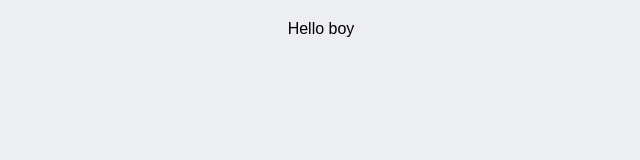
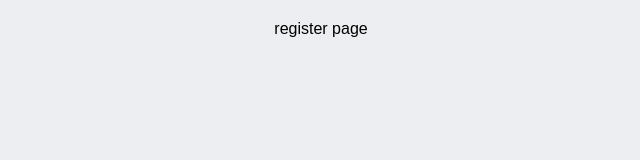
Before and after one commit to micodee/react-blog-mern-stack, a React (Create React App) app: page /register in a window 1280 px wide. Shown: the top 160 px of the page, without its empty margins (319-959 px from the left). Built offline with nearby package versions, Linux system fonts and the light colour scheme.

Commit message:
05 - Membuat Halaman Pages Rute

```diff
--- a/package.json
+++ b/package.json
@@ -8,8 +8,8 @@
     "@testing-library/user-event": "^13.5.0",
     "react": "^18.2.0",
     "react-dom": "^18.2.0",
-    "react-scripts": "5.0.1",
-    "web-vitals": "^2.1.4"
+    "react-router-dom": "^6.6.1",
+    "react-scripts": "5.0.1"
   },
   "scripts": {
     "start": "react-scripts start",
--- a/src/App.js
+++ b/src/App.js
@@ -1,10 +1,9 @@
+import { Rute } from './config/Config';
 import './css/style.css';
 
 function App() {
   return (
-    <div>
-      Hello boy
-    </div>
+    <Rute/>
   );
 }
 
--- /dev/null
+++ b/src/config/Config.js
@@ -0,0 +1,3 @@
+import Rute from "./router/Rute";
+
+export { Rute }
--- /dev/null
+++ b/src/config/router/Rute.js
@@ -0,0 +1,17 @@
+import React from "react";
+import { BrowserRouter as Router, Routes, Route } from "react-router-dom";
+import { Home, Login, Register } from "../../pages/Pages";
+
+const Rute = () => {
+  return (
+    <Router>
+      <Routes>
+        <Route path="/" element={<Home/>} />
+        <Route path="/login" element={<Login/>} />
+        <Route path="/register" element={<Register/>} />
+      </Routes>
+    </Router>
+  );
+};
+
+export default Rute;
--- /dev/null
+++ b/src/pages/Pages.js
@@ -0,0 +1,5 @@
+import Home from "./home/Home";
+import Login from "./login/Login";
+import Register from "./register/Register";
+
+export { Home, Login, Register }
--- /dev/null
+++ b/src/pages/home/Home.js
@@ -0,0 +1,11 @@
+import React from 'react'
+
+const Home = () => {
+  return (
+    <div>
+        <p>home page</p>
+    </div>
+  )
+}
+
+export default Home
--- /dev/null
+++ b/src/pages/login/Login.js
@@ -0,0 +1,11 @@
+import React from 'react'
+
+const Login = () => {
+  return (
+    <div>
+        <p>login page</p>
+    </div>
+  )
+}
+
+export default Login
--- /dev/null
+++ b/src/pages/register/Register.js
@@ -0,0 +1,11 @@
+import React from 'react'
+
+const Register = () => {
+  return (
+    <div>
+        <p>register page</p>
+    </div>
+  )
+}
+
+export default Register
```
Also changed, not shown: note.txt (added), 1 other file (tests, documents, lock files or other folders).
